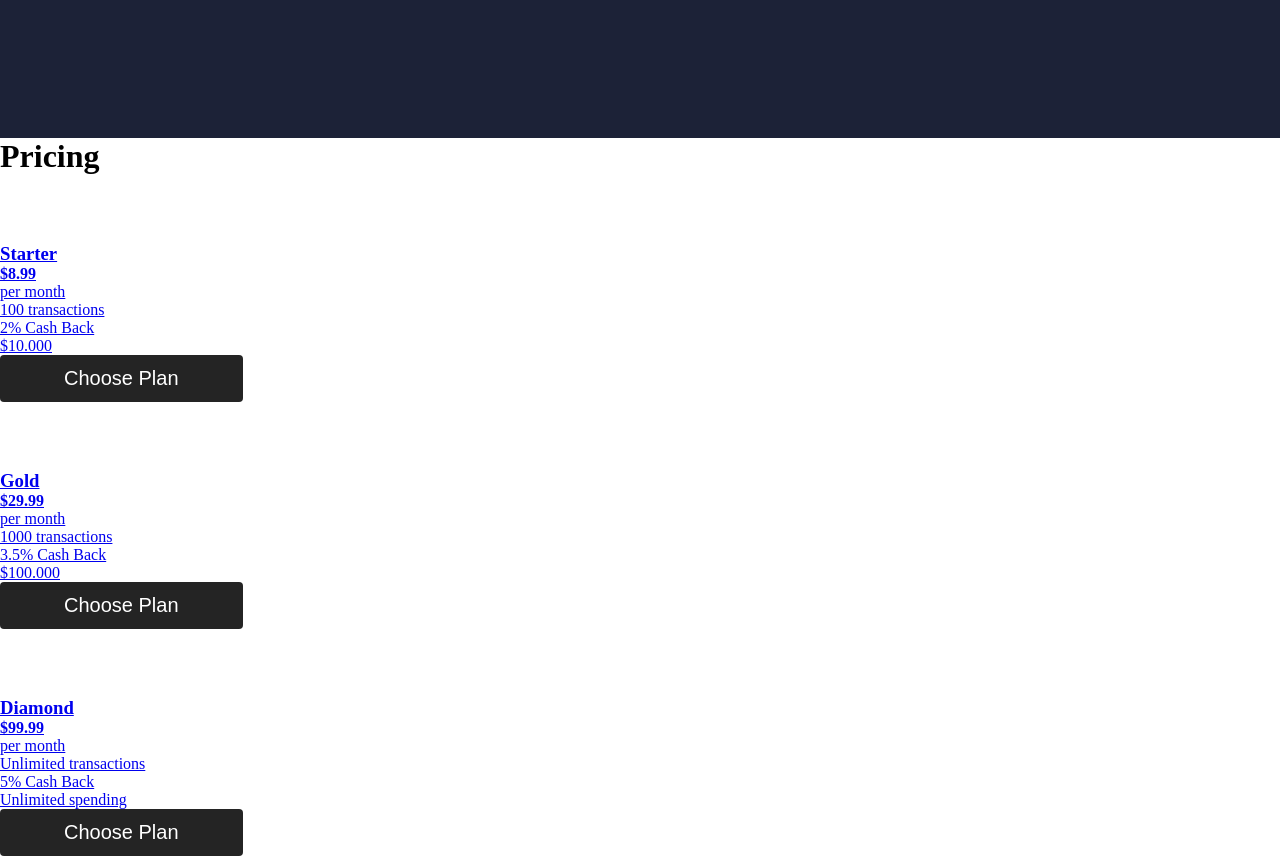
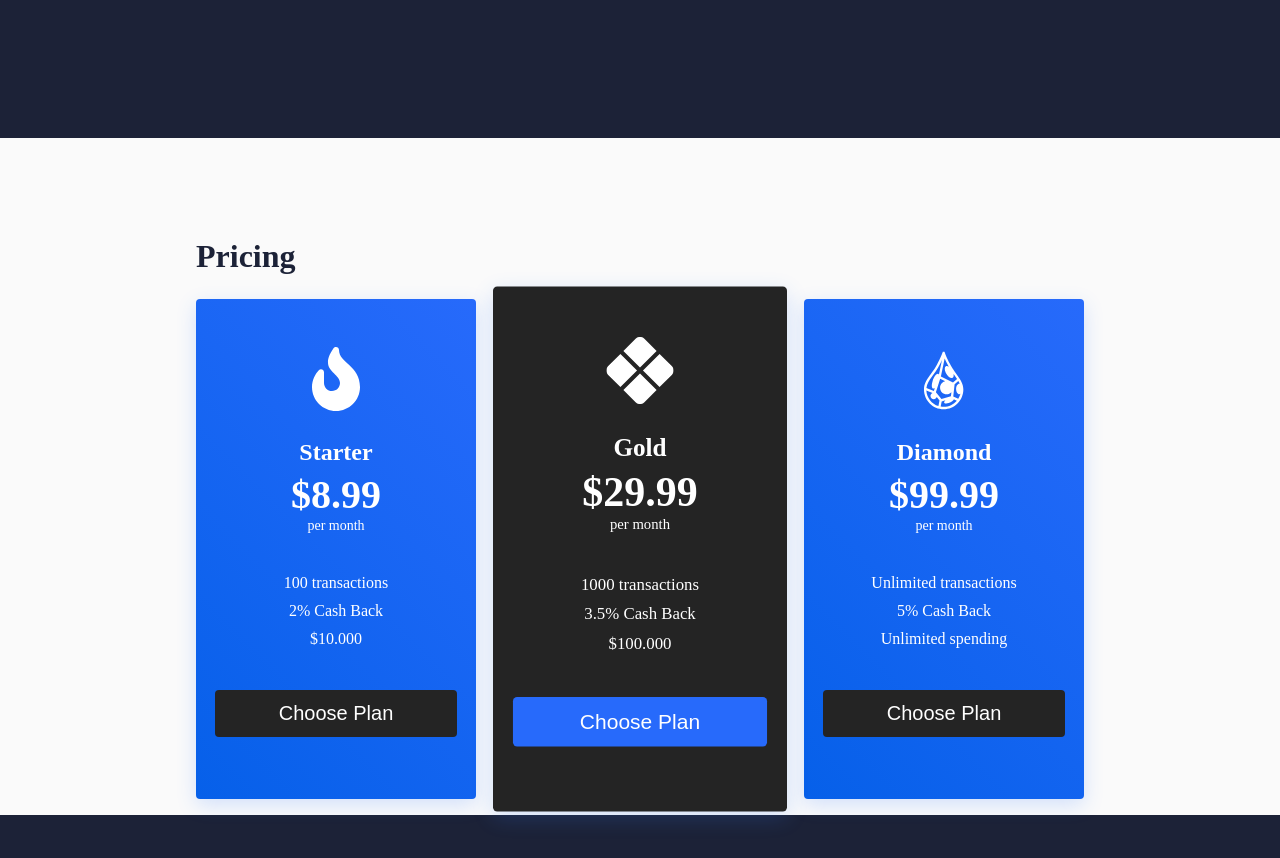
Before and after one commit to AdrianSumagui/EjemploWeb, a React (Create React App) app: page / in a window 1280 px wide. Shown: the part 2320-3178 px from the top of the page. Built offline with nearby package versions, Linux system fonts and the light colour scheme.

Commit message:
Modificaciones en Data.js del HomePage y trabajando en el archivo Pricing.css

```diff
--- a/src/components/Pricing.css
+++ b/src/components/Pricing.css
@@ -0,0 +1,113 @@
+.pricing__section {
+
+    padding: 100px 0 16px;
+    display: flex;
+    flex-direction: column;
+    justify-content: center;
+    background: #fafafa;
+
+}
+
+.pricing__container-card {
+
+    background: linear-gradient(45deg, #0660e9 0%, #276afb 100%);
+    box-shadow: 0 6px 20px rgba(56, 125, 255, 0.2);
+    width: 280px;
+    height: 500px;
+    text-decoration: none;
+    border-radius: 4px;
+
+}
+
+.pricing__container-card:nth-child(2) {
+
+    transform: scale(1.05);
+    background: #242424;
+    margin: 0 24px;
+
+}
+
+.pricing__container-card:hover {
+
+    transform: scale(1.06);
+    transition: all 0.3s ease-out;
+    color: #1c2237;
+
+}
+
+.pricing__container {
+
+    display: flex;
+    justify-content: center;
+    align-content: center;
+
+}
+
+.pricing__wrapper {
+
+    display: flex;
+    flex-direction: column;
+    align-items: flex-start;
+    margin: 0 auto;
+
+}
+
+.pricing__heading {
+
+    color: #1c2237;
+    margin-bottom: 24px;
+
+}
+
+.pricing__container-cardInfo {
+
+    display: flex;
+    flex-direction: column;
+    height: 500px;
+    padding: 24px;
+    align-items: center;
+    color: #fff;
+
+}
+
+.pricing__container-cardInfo h3 {
+
+    margin-bottom: 5px;
+    font-size: 24px;
+
+}
+
+.pricing__container-cardInfo h4 {
+
+    font-size: 40px;
+
+}
+
+.pricing__container-cardInfo p {
+
+    margin-bottom: 24px;
+    font-size: 14px;
+
+}
+
+.pricing__container-features {
+
+    margin: 16px 0 32px;
+    list-style: none;
+    display: flex;
+    flex-direction: column;
+    align-items: center;
+
+}
+
+.pricing__container-features li {
+
+    margin-bottom: 10px;
+
+}
+
+.icon {
+
+    margin: 24px 0;
+
+}
--- a/src/components/Pricing.js
+++ b/src/components/Pricing.js
@@ -1,4 +1,5 @@
 import React from 'react';
+import './Pricing.css';
 import { FaFire } from 'react-icons/fa';
 import { BsXDiamondFill } from 'react-icons/bs';
 import { GiCrystalize } from 'react-icons/gi';
@@ -64,7 +65,7 @@ function Pricing() {
 
                             </ul>
 
-                            <Button buttonSize = 'btn--wide' buttonColor = 'primary'>Choose Plan</Button>
+                            <Button buttonSize = 'btn--wide' buttonColor = 'blue'>Choose Plan</Button>
 
                         </div>
 
--- a/src/components/pages/HomePage/Data.js
+++ b/src/components/pages/HomePage/Data.js
@@ -42,9 +42,9 @@ export const homeObjTwo = {
   };
 
   export const homeObjFour = {
-    lightBg: true,
-    lightText: false,
-    lightTextDesc: false,
+    lightBg: false,
+    lightText: true,
+    lightTextDesc: true,
     topLine: 'DATA ANALYTICS',
     headline: 'Every transaction is stored on our secure cloud database',
     description:
```
